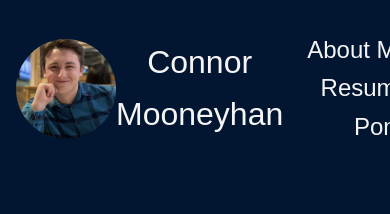
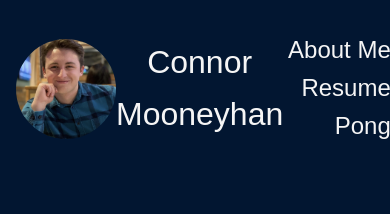
Before and after one commit to ConnorMooneyhan/personal-site, a React (Create React App) app: page / in a window 390 px wide. Shown: the top 214 px of the page. Built offline with nearby package versions, Linux system fonts and the light colour scheme; a web font is replaced by a local one.

Commit message:
Add responsive support for Header link hover effect

```diff
--- a/src/components/Header/_Header.scss
+++ b/src/components/Header/_Header.scss
@@ -53,11 +53,12 @@
           &:hover {
             background: color.adjust($accent-color-1, $alpha: -0.5);
           }
+
+          @media (orientation: portrait) {
+            padding: .1em .2em;
+          }
         }
 
-        @media (orientation: portrait) {
-          padding: 0;
-        }
       }
 
       @media (max-width: 950px) {
--- a/src/css/App.css
+++ b/src/css/App.css
@@ -48,8 +48,8 @@
   background: rgba(0, 169, 180, 0.5);
 }
 @media (orientation: portrait) {
-  .Header nav ul li {
-    padding: 0;
+  .Header nav ul li a {
+    padding: 0.1em 0.2em;
   }
 }
 @media (max-width: 950px) {
```
Also changed, not shown: 1 other file (tests, documents, lock files or other folders).
